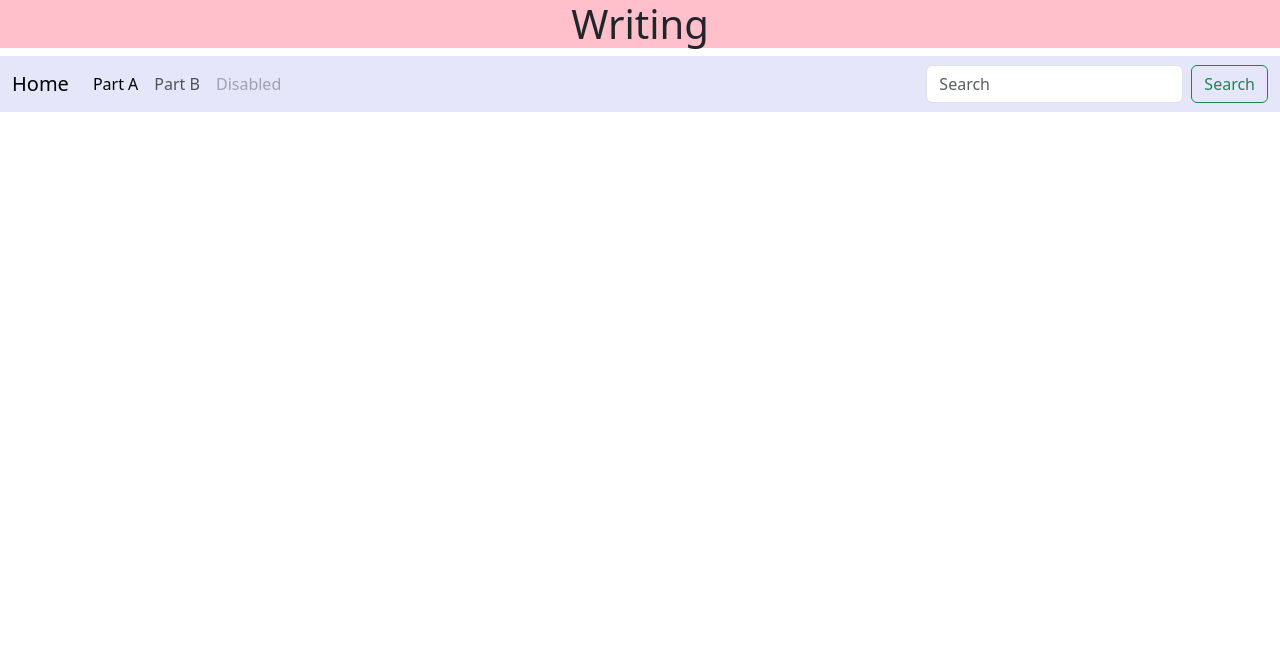
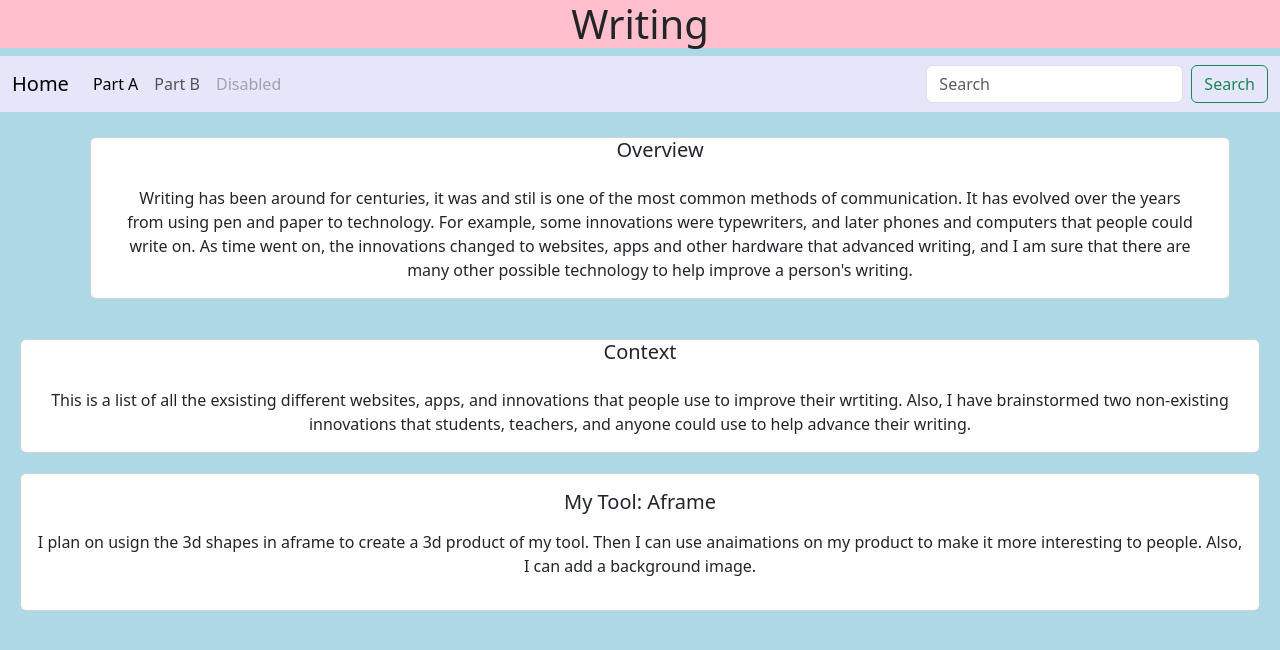
Before and after one commit to hunterf2278/sep10-freedom-project, a plain HTML site: page index.html in a window 1280 px wide. Drawn offline with nearby package versions, Linux system fonts and the light colour scheme.

Commit message:
Edit project

```diff
--- a/index.html
+++ b/index.html
@@ -44,9 +44,37 @@
   </div>
 </nav>
 
+<div class="container text-center">
+   <div class="col-sm-12">
+        <div class="row">
+                    <div class="card">
+                      <h5 class="card-title">Overview</h5>
+                        <div class="card-body">
+                            <p class="card-text">Writing has been around for centuries, it was and stil is one of the most common methods of communication. It has evolved over the years from using pen and paper to technology. For example, some innovations were typewriters, and later phones and computers that people could write on. As time went on, the innovations changed to websites, apps and other hardware that advanced writing, and I am sure that there are many other possible technology to help improve a person's writing. </p>
+                        </div>
+                    </div>
+                </div>
+              </div>
+          </div>
+      </div>
+               <div class="col-sm-12">
+                    <div class="card">
+                      <h5 class="card-title">Context</h5>
+                        <div class="card-body">
+                            <p class="card-text">This is a list of all the exsisting different websites, apps, and innovations that people use to improve their wrtiting. Also, I have brainstormed two non-existing innovations that students, teachers, and anyone could use to help advance their writing.</p>
+                        </div>
+                    </div>
+                </div>
 
-
-
+  <div class="col-sm-12">
+    <div class="card">
+         <div class="card-body">
+            <h5 class="card-title">My Tool: Aframe</h5>
+                <p class="card-text">
+<p>I plan on usign the 3d shapes in aframe to create a 3d product of my tool. Then I can use anaimations on my product to make it more interesting to people. Also, I can add a background image. </p>
+    </div>
+  </div>
+</div>
 
         <script src="https://cdn.jsdelivr.net/npm/bootstrap@5.3.0-alpha1/dist/js/bootstrap.bundle.min.js"></script>
         <!-- <script src="script.js"></script> -->
--- a/style.css
+++ b/style.css
@@ -9,10 +9,23 @@ h1 {
 }
 
 .card {
-    margin: 30px;
+    margin: 20px;
     text-align: center;
     position: relative;
-    top: 10px;
-    padding-top: 0;
-    background-color:red;
+    top: 5px;
+    padding: 50;
+    background-color:white;
+
 }
+
+.card-container{
+display:flex;
+flex-wrap:wrap;
+gap:20px;
+justify-content:center;
+
+}
+
+body {
+    background-color: lightblue;
+}
```
Also changed, not shown: PartA.html (+15 -3 lines), PartB.html (+2 -0 lines), tool/aframe-tinkering-1.html (+4 -9 lines), 1 other file.
